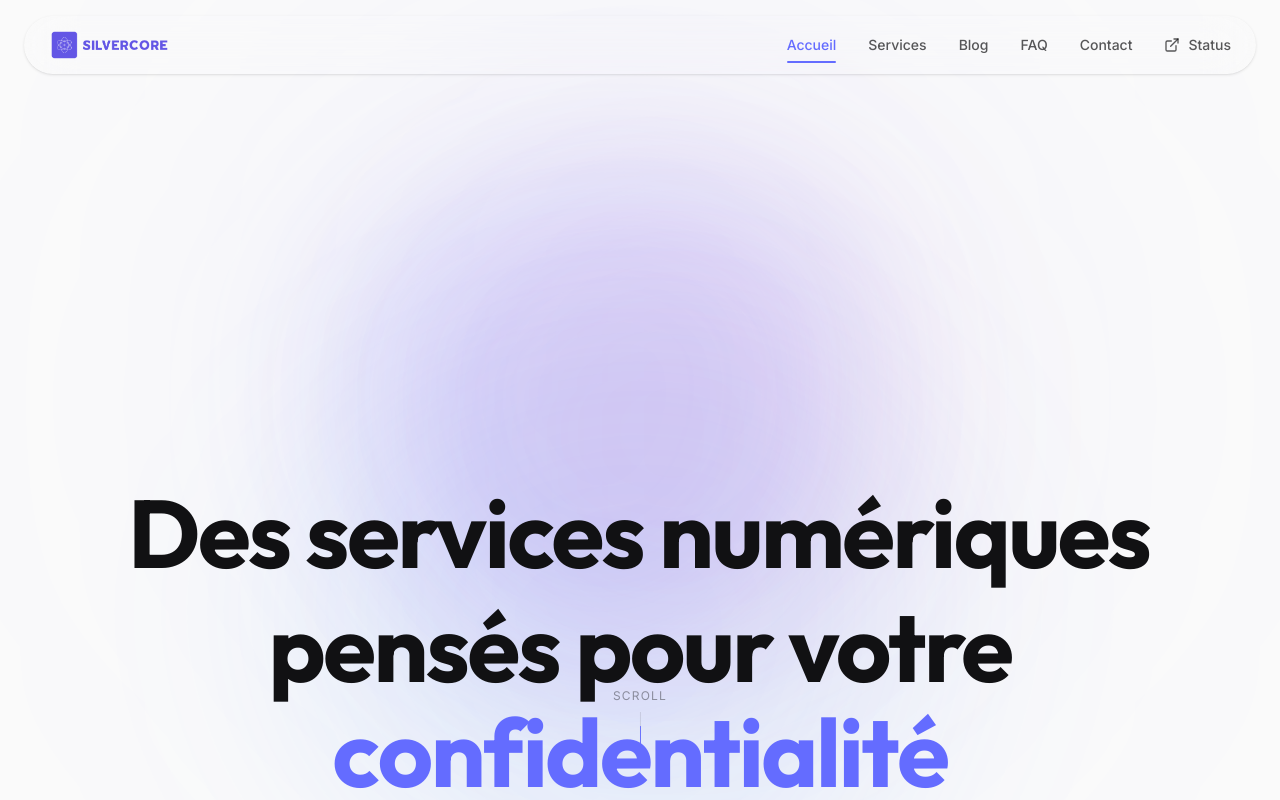
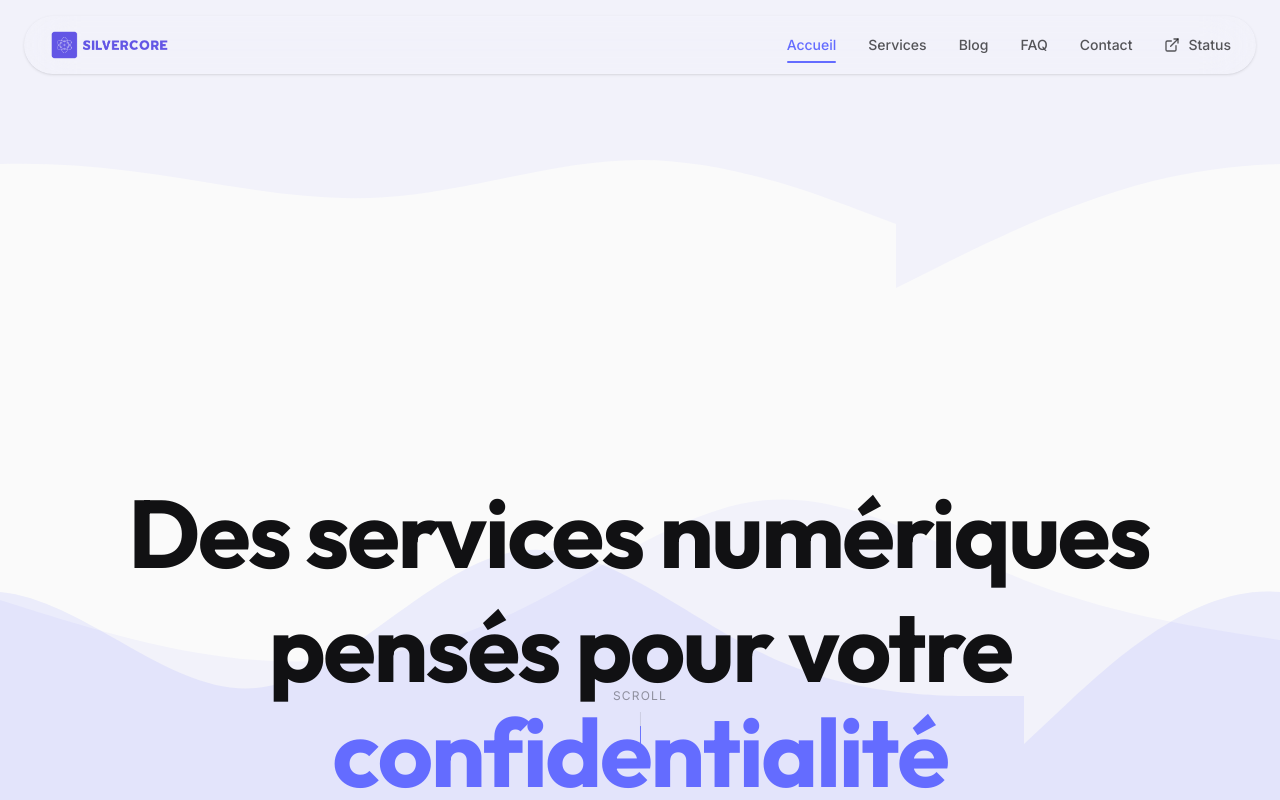
Before and after one commit to SilverCore-Git/web_site, a React (Vite) app: page / in a window 1280 px wide. Shown: the top 800 px of the page. Built offline with nearby package versions, Linux system fonts and the light colour scheme.

Commit message:
Update Background3D.tsx

```diff
--- a/src/components/ui/Background3D.tsx
+++ b/src/components/ui/Background3D.tsx
@@ -1,74 +1,35 @@
-import { motion } from 'motion/react';
+import React from 'react';
 
 export function Background3D() {
   return (
     <div className="absolute inset-0 z-0 pointer-events-none overflow-hidden bg-[#fafafa]">
 
-      {/* Blob 1: Fast follower, primary color */}
-      <motion.div
-        animate={{
-          borderRadius: [
-            "60% 40% 30% 70% / 60% 30% 70% 40%",
-            "30% 70% 70% 30% / 50% 60% 40% 50%",
-            "50% 50% 20% 80% / 25% 80% 20% 75%",
-            "60% 40% 30% 70% / 60% 30% 70% 40%",
-          ],
-          rotate: [0, 90, 180, 360],
-          x: ["-10%", "10%", "-5%", "-10%"],
-          y: ["-10%", "-5%", "10%", "-10%"],
-        }}
-        transition={{
-          duration: 25,
-          repeat: Infinity,
-          ease: "easeInOut"
-        }}
-        className="absolute top-1/4 left-1/4 w-[500px] h-[500px] bg-primary/20 blur-[80px]"
-      />
+      {/* Wave 1 - Bottom */}
+      <svg
+        viewBox="0 0 2880 320"
+        className="absolute bottom-0 left-0 w-[200vw] h-[50vh] text-primary/5 fill-current"
+        preserveAspectRatio="none"
+      >
+        <path d="M0,160L48,170.7C96,181,192,203,288,208C384,213,480,203,576,170.7C672,139,768,85,864,80C960,75,1056,117,1152,144C1248,171,1344,181,1392,186.7L1440,192L1440,320L1392,320C1344,320,1248,320,1152,320C1056,320,960,320,864,320C768,320,672,320,576,320C480,320,384,320,288,320C192,320,96,320,48,320L0,320Z M1440,160L1488,170.7C1536,181,1632,203,1728,208C1824,213,1920,203,2016,170.7C2112,139,2208,85,2304,80C2400,75,2496,117,2592,144C2688,171,2784,181,2832,186.7L2880,192L2880,320L2832,320C2784,320,2688,320,2592,320C2496,320,2400,320,2304,320C2208,320,2112,320,2016,320C1920,320,1824,320,1728,320C1632,320,1536,320,1488,320L1440,320Z"></path>
+      </svg>
 
-      {/* Blob 2: Medium follower, softer color */}
-      <motion.div
-        animate={{
-          borderRadius: [
-            "40% 60% 70% 30% / 40% 50% 60% 50%",
-            "70% 30% 50% 50% / 30% 30% 70% 70%",
-            "30% 70% 30% 70% / 60% 40% 60% 40%",
-            "40% 60% 70% 30% / 40% 50% 60% 50%",
-          ],
-          rotate: [360, 180, 90, 0],
-          x: ["10%", "-10%", "5%", "10%"],
-          y: ["5%", "10%", "-10%", "5%"],
-        }}
-        transition={{
-          duration: 30,
-          repeat: Infinity,
-          ease: "easeInOut"
-        }}
-        className="absolute top-1/3 right-1/4 w-[600px] h-[600px] bg-blue-400/10 blur-[100px]"
-      />
+      {/* Wave 2 - Bottom offset */}
+      <svg
+        viewBox="0 0 2880 320"
+        className="absolute bottom-[-5vh] left-[-20vw] w-[200vw] h-[60vh] text-primary/10 fill-current"
+        preserveAspectRatio="none"
+      >
+        <path d="M0,256L48,229.3C96,203,192,149,288,154.7C384,160,480,224,576,218.7C672,213,768,139,864,128C960,117,1056,171,1152,197.3C1248,224,1344,224,1392,224L1440,224L1440,320L1392,320C1344,320,1248,320,1152,320C1056,320,960,320,864,320C768,320,672,320,576,320C480,320,384,320,288,320C192,320,96,320,48,320L0,320Z M1440,256L1488,229.3C1536,203,1632,149,1728,154.7C1824,160,1920,224,2016,218.7C2112,213,2208,139,2304,128C2400,117,2496,171,2592,197.3C2688,224,2784,224,2832,224L2880,224L2880,320L2832,320C2784,320,2688,320,2592,320C2496,320,2400,320,2304,320C2208,320,2112,320,2016,320C1920,320,1824,320,1728,320C1632,320,1536,320,1488,320L1440,320Z"></path>
+      </svg>
 
-      {/* Blob 3: Slowest follower, accent color */}
-      <motion.div
-        animate={{
-          borderRadius: [
-            "50% 50% 50% 50% / 50% 50% 50% 50%",
-            "60% 40% 40% 60% / 40% 60% 60% 40%",
-            "40% 60% 60% 40% / 60% 40% 40% 60%",
-            "50% 50% 50% 50% / 50% 50% 50% 50%",
-          ],
-          scale: [1, 1.2, 0.8, 1],
-          x: ["0%", "20%", "-20%", "0%"],
-          y: ["20%", "0%", "-20%", "20%"],
-        }}
-        transition={{
-          duration: 35,
-          repeat: Infinity,
-          ease: "easeInOut"
-        }}
-        className="absolute bottom-1/4 left-1/3 w-[400px] h-[400px] bg-secondary/10 blur-[90px]"
-      />
-
-      {/* Subtle base glow to prevent complete white screen if mouse is far */}
-      <div className="absolute top-1/2 left-1/2 w-[800px] h-[800px] bg-primary/5 rounded-full blur-[150px] -translate-x-1/2 -translate-y-1/2" />
+      {/* Wave 3 - Top inverted */}
+      <svg
+        viewBox="0 0 2880 320"
+        className="absolute top-0 left-[-30vw] w-[200vw] h-[40vh] text-primary/5 fill-current rotate-180"
+        preserveAspectRatio="none"
+      >
+        <path d="M0,96L48,112C96,128,192,160,288,160C384,160,480,128,576,122.7C672,117,768,139,864,149.3C960,160,1056,160,1152,138.7C1248,117,1344,75,1392,53.3L1440,32L1440,320L1392,320C1344,320,1248,320,1152,320C1056,320,960,320,864,320C768,320,672,320,576,320C480,320,384,320,288,320C192,320,96,320,48,320L0,320Z M1440,96L1488,112C1536,128,1632,160,1728,160C1824,160,1920,128,2016,122.7C2112,117,2208,139,2304,149.3C2400,160,2496,160,2592,138.7C2688,117,2784,75,2832,53.3L2880,32L2880,320L2832,320C2784,320,2688,320,2592,320C2496,320,2400,320,2304,320C2208,320,2112,320,2016,320C1920,320,1824,320,1728,320C1632,320,1536,320,1488,320L1440,320Z"></path>
+      </svg>
     </div>
   );
 }
```
